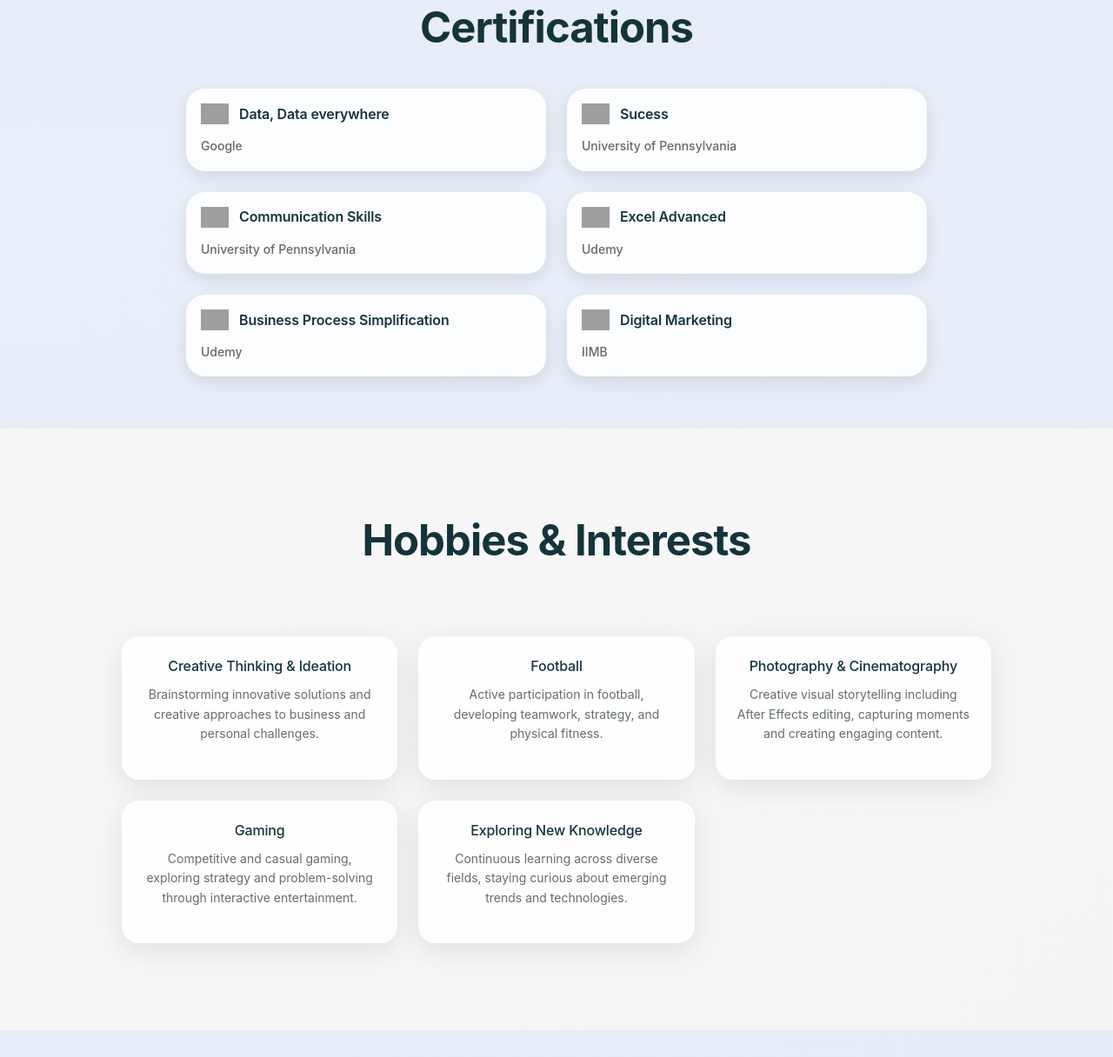
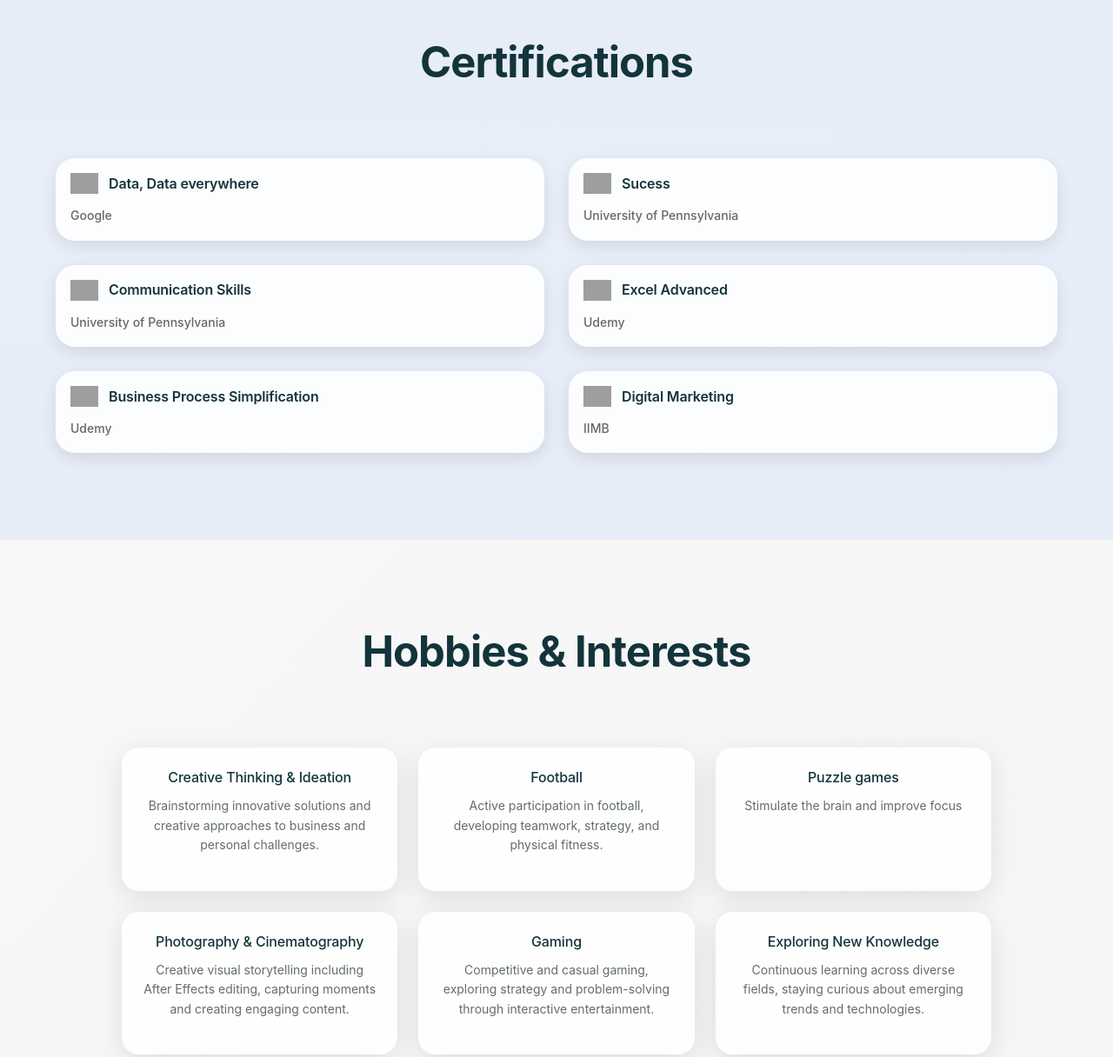
Before and after one commit to rachit-malik/myself, a plain HTML site: page index.html in a window 1280 px wide. Shown: the part 5074-6290 px from the top of the page at 87% size. Drawn offline with Linux system fonts and the light colour scheme; grey boxes are pictures that could not be loaded.

Commit message:
Update index.html

```diff
--- a/index.html
+++ b/index.html
@@ -282,10 +282,10 @@
 
 
         <!-- Certifications Section -->
-<section class="section section-alt" id="certifications" style="padding: 60px 24px;">
-  <div class="container" style="max-width: 900px; margin: 0 auto;">
-    <h2 class="section-title" style="margin-bottom: 40px;">Certifications</h2>
-    <div class="certifications-grid" style="display: grid; grid-template-columns: repeat(auto-fill, minmax(280px,1fr)); gap: 24px;">
+<section class="section section-alt" id="certifications">
+  <div class="container">
+    <h2 class="section-title"">Certifications</h2>
+    <div class="certifications-grid">
 
       <!-- Google Certificate via Coursera -->
       <a href="https://www.coursera.org/share/949e352223b6989084023e08013fbfba" target="_blank" class="certification-card glass-card" style="padding: 16px;">
@@ -358,6 +358,10 @@
                     <div class="hobby-card glass-card">
                         <h3 class="hobby-title">Football</h3>
                         <p class="hobby-description">Active participation in football, developing teamwork, strategy, and physical fitness.</p>
+                    </div>
+                    <div class="hobby-card glass-card">
+                        <h3 class="hobby-title">Puzzle games</h3>
+                        <p class="hobby-description">Stimulate the brain and improve focus</p>
                     </div>
                     <div class="hobby-card glass-card">
                         <h3 class="hobby-title">Photography & Cinematography</h3>
```
